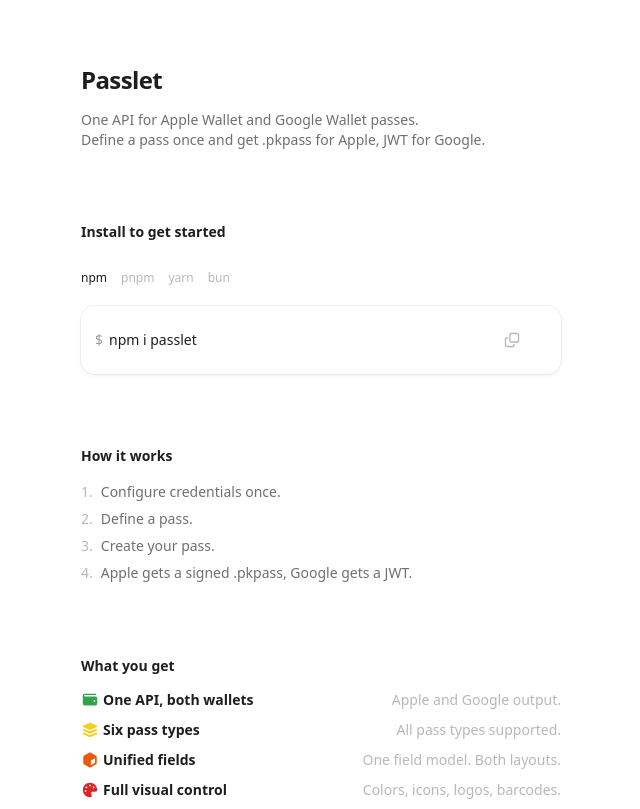
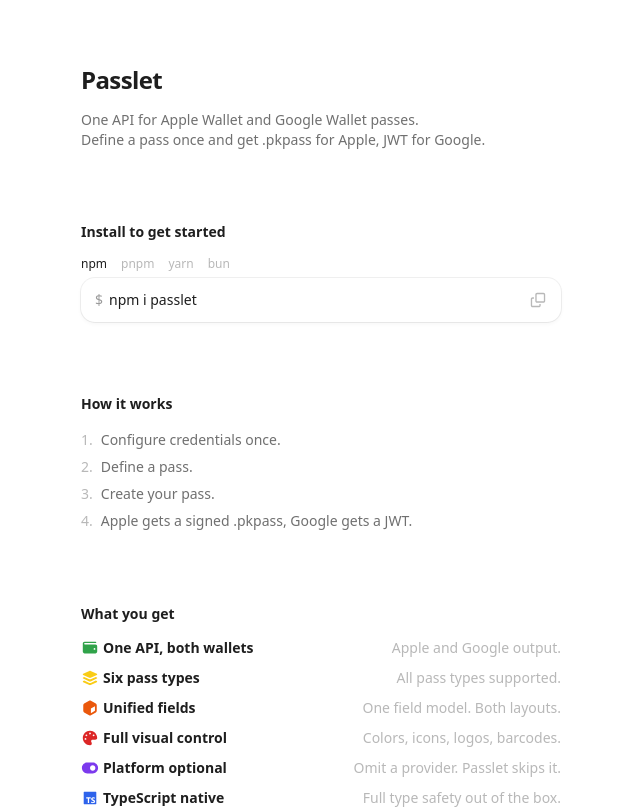
Before and after one commit to oscartrevio/passlet, a Next.js app in the folder apps/web/: page / in a window 1280 px wide. Shown: the top 809 px of the page, without its empty margins (319-959 px from the left). Built offline with nearby package versions, Linux system fonts and the light colour scheme.

Commit message:
fix: pm field size

```diff
--- a/apps/web/src/app/page.tsx
+++ b/apps/web/src/app/page.tsx
@@ -129,7 +129,7 @@ export default function Home() {
 					<div className="flex gap-3.5">
 						{(["npm", "pnpm", "yarn", "bun"] as PackageManager[]).map((p) => (
 							<button
-								className="min-h-11 touch-manipulation font-medium text-xs transition-colors"
+								className="touch-manipulation font-medium text-xs transition-colors"
 								key={p}
 								onClick={() => setPm(p)}
 								style={{ color: pm === p ? "#1E1E1E" : "#B8B8B8" }}
@@ -152,7 +152,7 @@ export default function Home() {
 						</div>
 						<button
 							aria-label="Copy install command"
-							className="min-h-11 min-w-11 shrink-0 touch-manipulation transition-colors active:scale-95"
+							className="shrink-0 touch-manipulation transition-colors active:scale-95"
 							onClick={copy}
 							style={{ color: copied ? "#30A34A" : "#B8B8B8" }}
 							type="button"
```
